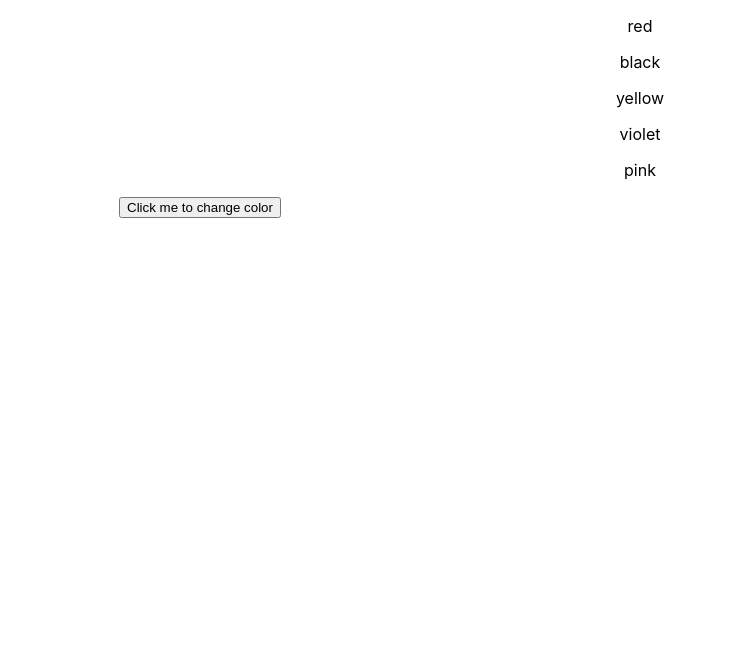
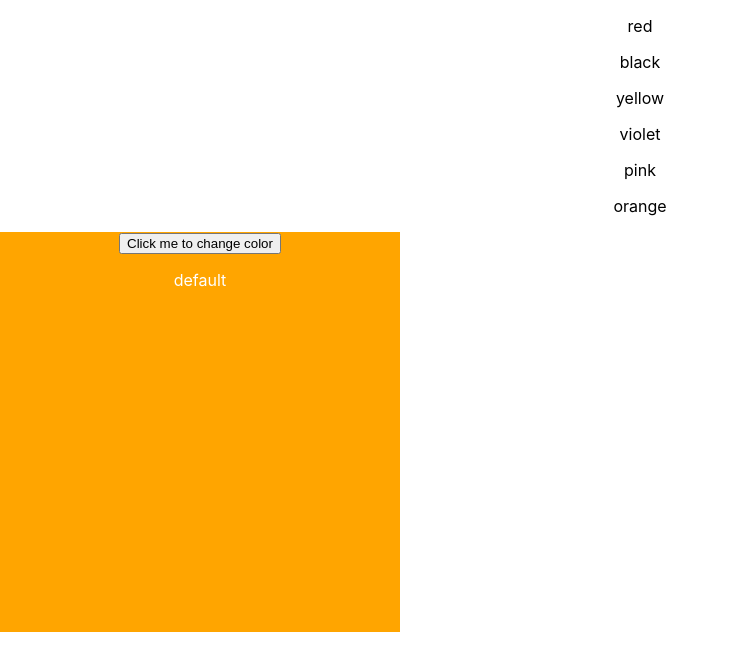
Before and after one commit to akshitchowdhury/playground, a React (Create React App) app: page / in a window 1280 px wide. Shown: the top 670 px of the page, without its empty margins (0-729 px from the left). Built offline with nearby package versions, Linux system fonts and the light colour scheme.

Commit message:
nchabge6

```diff
--- a/src/playFiles/CustomCarousel/CustomCarousel.jsx
+++ b/src/playFiles/CustomCarousel/CustomCarousel.jsx
@@ -2,7 +2,7 @@ import React, { useEffect, useState } from 'react'
 
 const CustomCarousel = () => {
 
-const colors = ["red","black","yellow","violet","pink"]
+const colors = ["red","black","yellow","violet","pink","orange"]
 
 const[colorList,setColorList] = useState([])
 const[selectedColor,setSelectedColor] = useState("")
@@ -15,7 +15,8 @@ console.log("Selected color", selectedColor)
 const handleColorChange = ()=>{
 
     setSelectedColor(colorList[colorIndex])
-    setColorIndex(colorIndex+1)
+ colorIndex<colorList.length ?  setColorIndex(colorIndex+1) : setColorIndex(colorList.length-1)
+    console.log("clicked")
 }
 useEffect(()=>{
     copyColorList()
@@ -45,9 +46,11 @@ useEffect(()=>{
       <div style={{
         width: "400px",
         height: "400px",
-        backgroundColor: selectedColor
+        backgroundColor: !selectedColor ? colorList[colorList.length-1] : selectedColor
       }}>
     <button onClick={handleColorChange}>Click me to change color</button>
+
+    <p style={{color: "white"}}>{!selectedColor ? "default" : selectedColor}</p>
       </div>
     </div>
     </>
```
